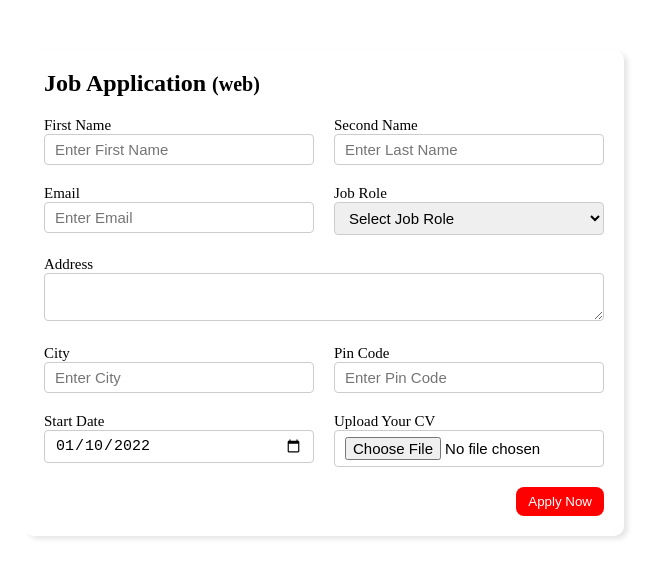
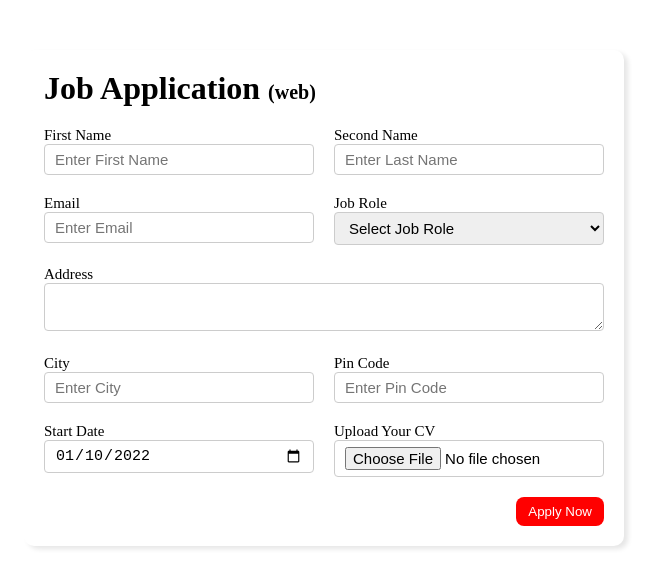
Before and after one commit to Ankush-SDE/21_web_projects, a plain HTML site: page 01-Job-Application/index.html in a window 1280 px wide. Shown: the whole page, without its empty margins (316-975 px from the left). Drawn offline with Linux system fonts and the light colour scheme.

Commit message:
Update index.html

```diff
--- a/01-Job-Application/index.html
+++ b/01-Job-Application/index.html
@@ -9,11 +9,11 @@
 <body>
     <div class="container">
         <div class="apply-box">
-            <h2>Job Application
+            <h1>Job Application
                 <span class="title-small">
                     (web)
                 </span>
-            </h2>
+            </h1>
             <form action="">
                 <div class="form-container">
                     <div class="form-control">
```
